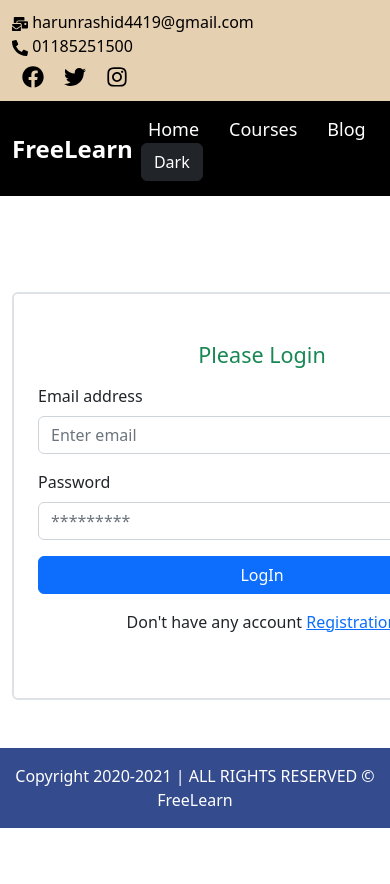
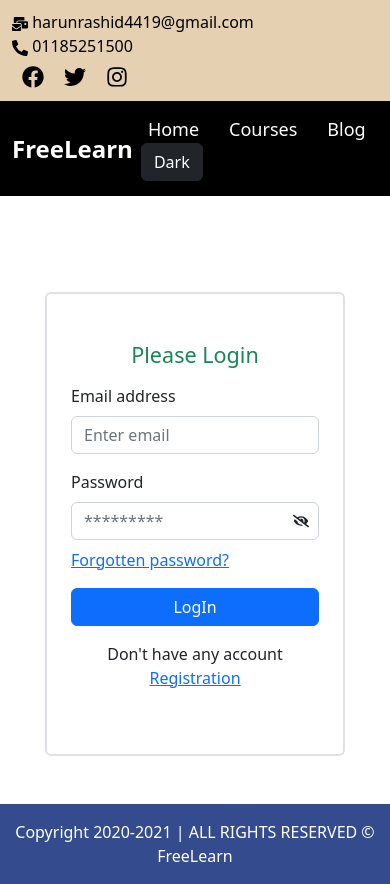
Before and after one commit to harunrashid4419/learnerbd-client, a React (Create React App) app: page /login in a window 390 px wide. Shown: the top 884 px of the page. Before the commit the page ends 844 px from the top, so only its background shows below. Built offline with nearby package versions, Linux system fonts and the light colour scheme; no server answers.

Commit message:
forgot password

```diff
--- a/src/Context/UserContext.js
+++ b/src/Context/UserContext.js
@@ -4,6 +4,7 @@ import {
    createUserWithEmailAndPassword,
    getAuth,
    onAuthStateChanged,
+   sendPasswordResetEmail,
    signInWithEmailAndPassword,
    signInWithPopup,
    signOut,
@@ -57,6 +58,11 @@ const UserContext = ({ children }) => {
       return updateProfile(auth.currentUser, profile);
    };
 
+   const passwordForget = (email) =>{
+      setLoading(true);
+      return sendPasswordResetEmail(auth, email);
+   }
+
    const authInfo = {
       createUser,
       user,
@@ -66,6 +72,7 @@ const UserContext = ({ children }) => {
       profileUpdate,
       githubSignIn,
       loading,
+      passwordForget,
    };
    return (
       <AuthContext.Provider value={authInfo}>{children}</AuthContext.Provider>
--- /dev/null
+++ b/src/components/Login/Login.css
@@ -0,0 +1,8 @@
+#form-section{
+    width: 500px;
+}
+@media screen and (max-width: 576px) {
+    #form-section{
+        width: 300px;
+    }
+}
--- a/src/components/Login/Login.js
+++ b/src/components/Login/Login.js
@@ -1,15 +1,18 @@
-import React, { useContext, useEffect, useState } from "react";
+import React, { useContext, useState } from "react";
 import { Container } from "react-bootstrap";
 import Button from "react-bootstrap/Button";
 import Form from "react-bootstrap/Form";
 import { Link, useLocation, useNavigate } from "react-router-dom";
-import { FaEye, FaEyeSlash, FaGithub, FaGoogle } from "react-icons/fa";
+import { FaEye, FaEyeSlash } from "react-icons/fa";
 import { AuthContext } from "../../Context/UserContext";
+import { toast } from "react-toastify";
+import './Login.css';
 
 const Login = () => {
-   const { userLogIn } = useContext(AuthContext);
+   const { userLogIn, passwordForget } = useContext(AuthContext);
    const [error, setError] = useState("");
    const [showPassword, setShowPassword] = useState(false);
+   const [userEmail, setUserEmail] = useState('');
    const navigate = useNavigate();
    const location = useLocation();
    const from = location.state?.from?.pathname || "/";
@@ -23,7 +26,7 @@ const Login = () => {
       userLogIn(email, password)
          .then((result) => {
             const user = result.user;
-            console.log(user)
+            console.log(user);
             event.target.reset();
             navigate(from, { replace: true });
          })
@@ -33,18 +36,30 @@ const Login = () => {
          });
    };
 
+   const handleEmailAddress = (event) => {
+      const email = event.target.value;
+      setUserEmail(email);
+   };
+
+   const handleResetPassword = () => {
+      passwordForget(userEmail)
+         .then(() =>{
+            toast.info('check you email address and reset your password')
+         })
+         .catch((error) => console.log(error));
+   };
 
    return (
       <Container className="my-5 pt-5">
-         <div
+         <div id='form-section'
             className="border py-5 px-4 border-2 rounded mx-auto"
-            style={{ width: "500px" }}
          >
             <h4 className="mb-3 text-success text-center">Please Login</h4>
             <Form onSubmit={handleLogIn}>
                <Form.Group className="mb-3" controlId="formBasicEmail">
                   <Form.Label>Email address</Form.Label>
                   <Form.Control
+                     onBlur={handleEmailAddress}
                      name="email"
                      type="email"
                      placeholder="Enter email"
@@ -52,7 +67,7 @@ const Login = () => {
                </Form.Group>
 
                <Form.Group
-                  className="mb-3 position-relative"
+                  className="mb-3  position-relative"
                   controlId="formBasicPassword"
                >
                   <Form.Label>Password</Form.Label>
@@ -61,6 +76,9 @@ const Login = () => {
                      type={showPassword ? "text" : "password"}
                      placeholder="*********"
                   />
+                  <p onClick={handleResetPassword} className="mt-2">
+                     <Link>Forgotten password?</Link>
+                  </p>
                   <div onClick={() => setShowPassword(!showPassword)}>
                      {showPassword ? (
                         <FaEye
@@ -83,14 +101,6 @@ const Login = () => {
                   Don't have any account{" "}
                   <Link to="/registration">Registration</Link>
                </p>
-               {/* <div className="text-center">
-                  <Button className="w-100 mb-3" variant="success">
-                     <FaGoogle /> Google SignIn
-                  </Button>
-                  <Button className="w-100" variant="success">
-                     <FaGithub /> Github SignIn
-                  </Button>
-               </div> */}
             </Form>
          </div>
       </Container>
--- a/src/components/Registration/Registration.js
+++ b/src/components/Registration/Registration.js
@@ -16,6 +16,7 @@ const Registration = () => {
    const navigate = useNavigate();
    const [showPassword, setShowPassword] = useState(false);
    const [disabled, setDisabled] = useState(false);
+   const [error, setError] = useState('');
 
    const handleRegistration = (event) => {
       event.preventDefault();
@@ -30,11 +31,13 @@ const Registration = () => {
             const user = result.user;
             console.log(user);
             event.target.reset();
+            setError('');
             updateProfileNameAndURL(name, photoURL);
             navigate("/login");
          })
          .catch((error) => {
             console.log("error ", error);
+            setError(error.message);
          });
    };
 
@@ -72,9 +75,8 @@ const Registration = () => {
 
    return (
       <Container className="my-5 pt-5">
-         <div
+         <div id='form-section'
             className="border py-5 px-4 border-2 rounded mx-auto"
-            style={{ width: "500px" }}
          >
             <h4 className="mb-3 text-success text-center">
                Please Registration
@@ -138,6 +140,7 @@ const Registration = () => {
                      label="Accepts terms and conditions"
                   />
                </Form.Group>
+               {error}
                <Button
                   className="w-100"
                   variant="primary"
```
